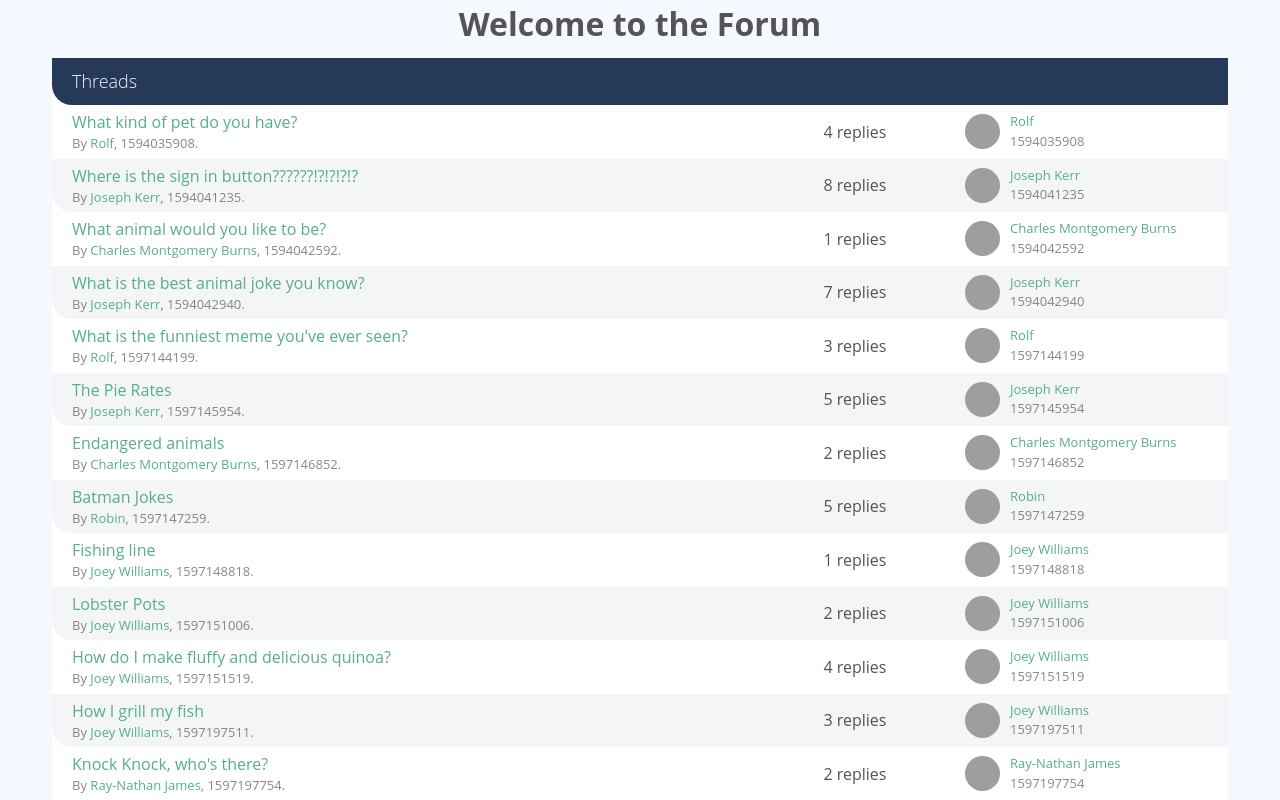
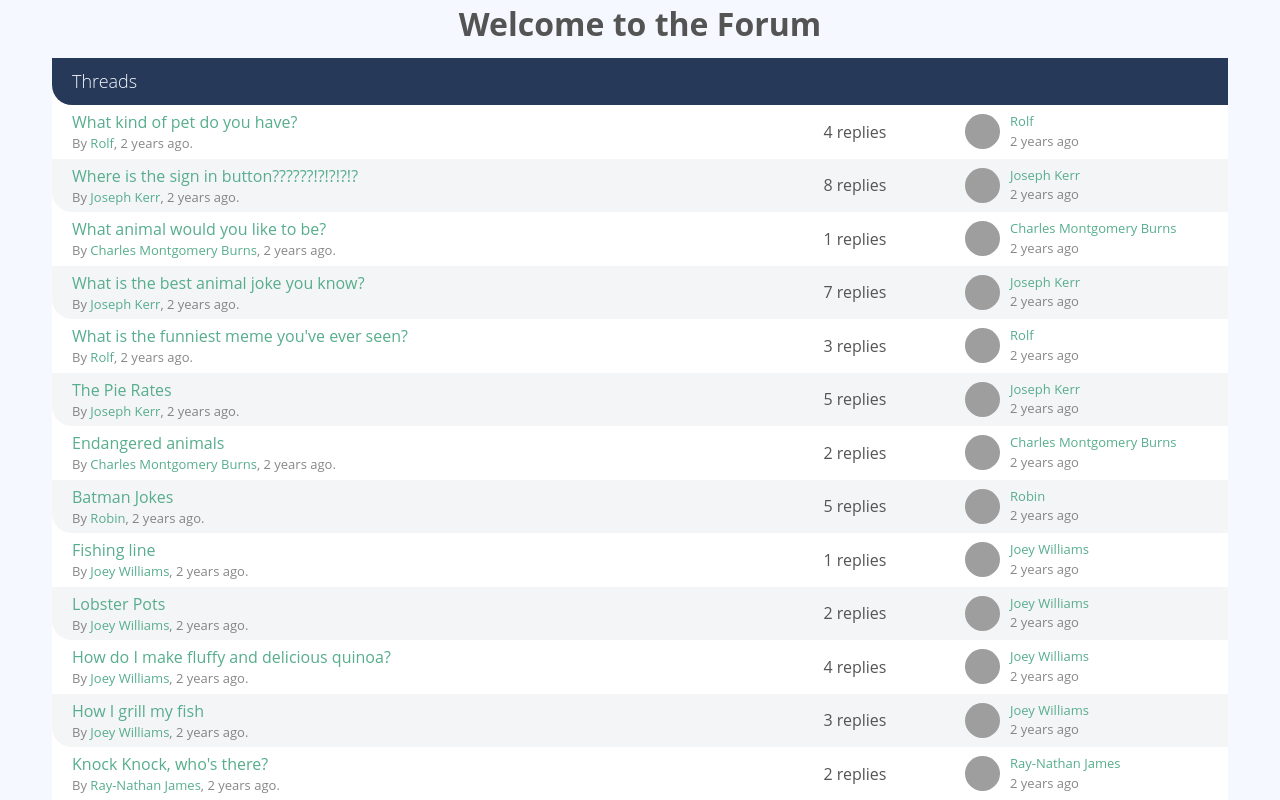
Before and after one commit to mistrs2p/vueschool-forum, a Vue app: page / in a window 1280 px wide. Shown: the top 800 px of the page. Built offline with nearby package versions, Linux system fonts and the light colour scheme; grey boxes are pictures that could not be loaded.

Commit message:
Create dedicated component that handle timestamp logic

```diff
--- /dev/null
+++ b/src/components/AppDate.vue
@@ -0,0 +1,32 @@
+<template>
+  <span :title="humanFriendlyDate()">
+    {{ diffForHuman() }}
+  </span>
+</template>
+
+<script>
+import dayjs from 'dayjs'
+import relativeTime from 'dayjs/plugin/relativeTime'
+import localizedData from 'dayjs/plugin/localizedFormat'
+dayjs.extend(relativeTime)
+dayjs.extend(localizedData)
+export default {
+  props: {
+    timestamp: {
+      type: Number,
+      required: true
+    }
+  },
+  methods: {
+    diffForHuman () {
+      return dayjs.unix(this.timestamp).fromNow()
+    },
+    humanFriendlyDate () {
+      return dayjs.unix(this.timestamp).format('llll')
+    }
+  }
+}
+</script>
+
+<style>
+</style>
--- a/src/components/PostList.vue
+++ b/src/components/PostList.vue
@@ -2,9 +2,7 @@
   <div v-for="post in posts" :key="post.id" class="post-list">
     <div class="post">
       <div class="user-info">
-          <a href="#" class="user-name">{{
-            userById(post.userId).name
-          }}</a>
+        <a href="#" class="user-name">{{ userById(post.userId).name }}</a>
 
         <a href="#">
           <img
@@ -24,9 +22,8 @@
           </p>
         </div>
       </div>
-
-        <div class="post-date text-faded" :title="humanFriendlyDate(post.publishedAt)">
-          {{ diffForHuman(post.publishedAt) }}
+      <div class="post-date text-faded">
+        <AppDate :timestamp="post.publishedAt" />
       </div>
     </div>
   </div>
@@ -34,17 +31,16 @@
 
 <script>
 import dataSource from '@/data.json'
-import dayjs from 'dayjs'
-import relativeTime from 'dayjs/plugin/relativeTime'
-import localizedData from 'dayjs/plugin/localizedFormat'
-dayjs.extend(relativeTime)
-dayjs.extend(localizedData)
+import AppDate from '@/components/AppDate.vue'
 export default {
   props: {
     posts: {
       type: Array,
       requierd: true
     }
+  },
+  components: {
+    AppDate
   },
   data () {
     return {
@@ -54,12 +50,6 @@ export default {
   methods: {
     userById (userId) {
       return this.users.find((user) => user.id === userId)
-    },
-    diffForHuman (timestamp) {
-      return dayjs.unix(timestamp).fromNow()
-    },
-    humanFriendlyDate (timestamp) {
-      return dayjs.unix(timestamp).format('llll')
     }
   }
 }
--- a/src/components/ThreadList.vue
+++ b/src/components/ThreadList.vue
@@ -14,7 +14,7 @@
           </p>
           <p class="text-faded text-xsmall">
             <!-- By <a href="profile.html">{{users.find(user => user.id === thread.id).name}}</a>, yesterday. -->
-            By <a href="profile.html">{{userById(thread.userId).name}}</a>, {{thread.publishedAt}}.
+            By <a href="profile.html">{{userById(thread.userId).name}}</a>, <AppDate :timestamp="thread.publishedAt" />.
           </p>
         </div>
 
@@ -31,7 +31,7 @@
             <p class="text-xsmall">
               <a href="#">{{userById(thread.userId).name}}</a>
             </p>
-            <p class="text-xsmall text-faded">{{thread.publishedAt}}</p>
+            <p class="text-xsmall text-faded"><AppDate :timestamp="thread.publishedAt" /></p>
           </div>
         </div>
       </div>
@@ -41,13 +41,16 @@
 
 <script>
 import dataSource from '@/data.json'
-
+import AppDate from '@/components/AppDate'
 export default {
   props: {
     threads: {
       type: Array,
       required: true
     }
+  },
+  components: {
+    AppDate
   },
   data () {
     return {
```
Lines whose indentation alone changed are shown as unchanged.
